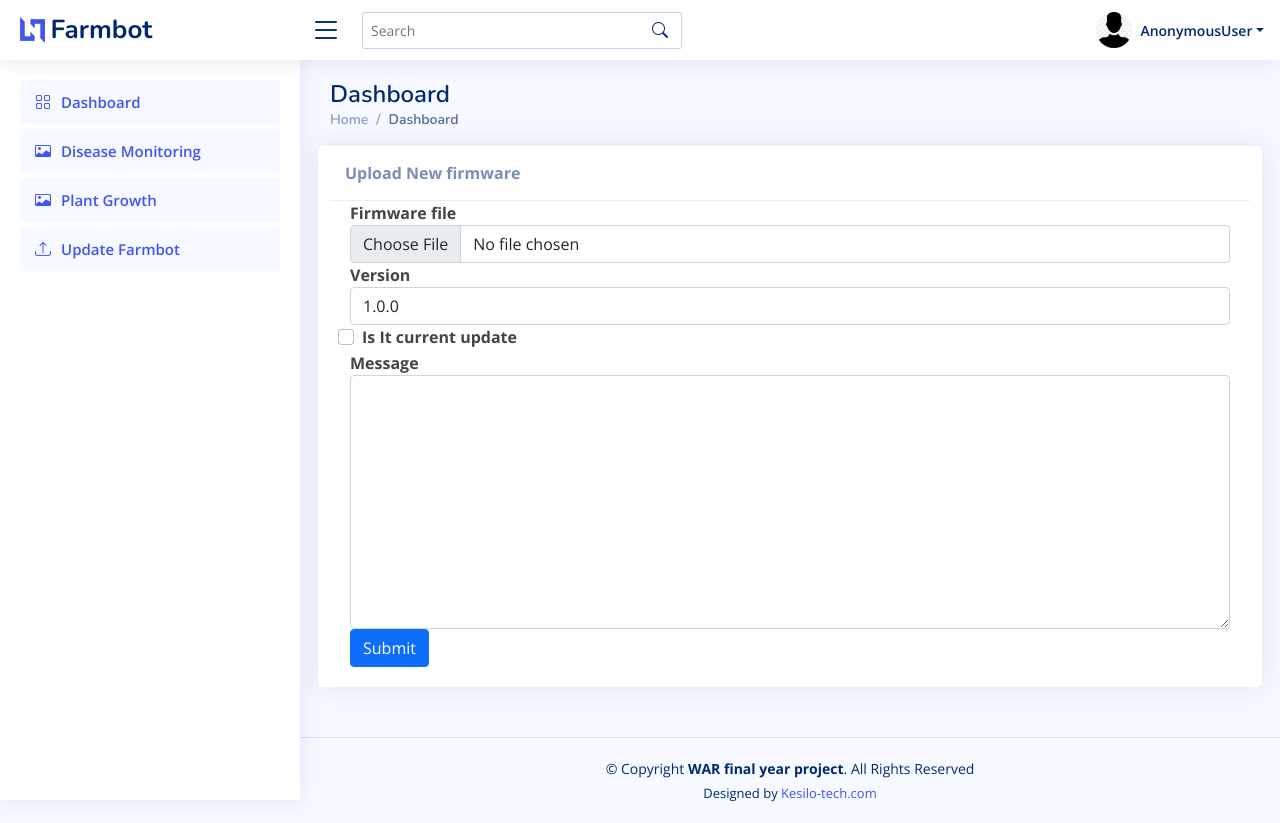
After one commit to babskevon/precision-agriculture-farmbot, a Django app: page /upload-update/ in a window 1280 px wide. The commit adds this page. Run offline with Django 3.2, Linux system fonts and the light colour scheme; some libraries are stand-ins or nearby versions.

Commit message:
upload firmware

```diff
--- /dev/null
+++ b/API/form.py
@@ -0,0 +1,7 @@
+from django import forms
+from API.models import FileUpdate
+
+class UploadForm(forms.ModelForm):
+    class Meta:
+        model = FileUpdate
+        fields = "__all__"
--- a/API/models.py
+++ b/API/models.py
@@ -31,3 +31,11 @@ class Command(models.Model):
 	cmd = models.BooleanField(default=False)
 	mH = models.CharField(max_length=10,blank=True, default=80.0)
 	mL = models.CharField(max_length=10, blank=True,default=30.0)
+
+
+class FileUpdate(models.Model):
+	file = models.FileField(upload_to='updates')
+	created_at = models.DateTimeField(auto_now=True)
+	current_update = models.BooleanField(default=False)
+	version = models.CharField(default='1.0.0',max_length=20)
+	message = models.TextField(blank=True, null=True)
--- a/API/templates/base.html
+++ b/API/templates/base.html
@@ -147,6 +147,12 @@
         </a>
       </li>
 
+      <li class="nav-item">
+        <a href="{% url 'upload-update' %}" class="nav-link">
+          <i class="bi bi-upload"></i><span>Update Farmbot</span>
+        </a>
+      </li>
+
     </ul>
 
   </aside><!-- End Sidebar-->
--- /dev/null
+++ b/API/templates/upload.html
@@ -0,0 +1,41 @@
+{% extends 'base.html' %}
+{% load static widget_tweaks %}
+
+
+{% block content %}
+<div class="row row-no-gutters">
+    <div class="card">
+        <div class="card-header">
+            <b>Upload New firmware</b>
+        </div>
+        <div class="card-body">
+            <form method="post" enctype="multipart/form-data">
+                {% csrf_token %}
+                <div class="row">
+                    <div class="col-md-12 form-group">
+                        <label for=""><b>Firmware file</b></label>
+                        {{form.file|add_class:"form-control"}}
+                    </div>
+                    <div class="col-md-12 form-group">
+                        <label for=""><b>Version</b></label>
+                        {{form.version|add_class:"form-control"}}
+                    </div>
+                    <div class="col-md-12 form-check">
+                        <label for=""><b>Is It current update</b></label>
+                        {{form.current_update|add_class:"form-check-input"}}
+                    </div>
+                    <div class="col-md-12 form-group">
+                        <label for=""><b>Message</b></label>
+                        {{form.message|add_class:"form-control"}}
+                    </div>
+
+                    <div class="col-md-12 form-group">
+                        <button type="submit" class="btn btn-primary">Submit</button>
+                    </div>
+                </div>
+
+            </form>
+        </div>
+    </div>
+</div>
+{% endblock  %}
--- a/API/urls.py
+++ b/API/urls.py
@@ -1,6 +1,6 @@
 from django.contrib import admin
 from django.urls import path, include
-from API.views import TestView, IndexView, Login,ImageUpload,Signout, Photos, Irrigate,PlantHeight,Growth
+from API.views import TestView, IndexView, Login,ImageUpload,Signout, Photos, Irrigate,PlantHeight,Growth, UploadFileView, UpdateFirmwareView
 
 urlpatterns = [
     path('', IndexView.as_view(), name='home'),
@@ -12,4 +12,6 @@ urlpatterns = [
     path('garden/',Photos.as_view(),name='photos'),
     path('irrigate/',Irrigate.as_view(), name='irrigate'),
     path('plant-growth/',Growth.as_view(),name='growth'),
+    path('upload-update/',UploadFileView.as_view(),name='upload-update'),
+    path('get-file/',UpdateFirmwareView.as_view(),name='get-file'),
 ]
--- a/API/views.py
+++ b/API/views.py
@@ -8,7 +8,41 @@ from django.http import HttpResponse
 from django.contrib.auth import login, authenticate,get_user_model, logout
 from API.ai import predict
 from API.plant import get_image
+from django.urls import reverse
 import json
+from API.form import UploadForm
+from API.models import FileUpdate
+from django.shortcuts import get_object_or_404
+
+class UpdateFirmwareView(View):
+	def get(self, request, *args, **kwargs):
+		files = FileUpdate.objects.order_by('-id').first()
+		if files:
+			file_object = get_object_or_404(FileUpdate, id=files.id)
+			file_data = file_object.file
+			response = HttpResponse(file_data, content_type='application/octet-stream')
+			response['Content-Disposition'] = 'attachment; filename="%s"' % 'test.json'
+			return response
+		else:
+			return HttpResponse("No current file")
+
+class UploadFileView(View):
+	def get(self, request):
+		data = {
+			'form': UploadForm()
+		}
+		return render(request, 'upload.html', data)
+	def post(self, request):
+		form = UploadForm(request.POST, request.FILES)
+		if form.is_valid():
+			form.save()
+			return redirect(reverse('upload-update'))
+		else:
+			data = {
+				'form': form
+			}
+			return render(request, 'upload.html', data)
+
 class Irrigate(View):
 	def get(self,request):
 		datas = Command.objects.get(id=1)
--- a/hybrid/settings.py
+++ b/hybrid/settings.py
@@ -45,7 +45,7 @@ SECRET_KEY = 'dvcx_%ok5gmx!+vgs1gh_glji=r)8*_pnp@8w27=nbd=2&h!2i'
 # SECURITY WARNING: don't run with debug turned on in production!
 DEBUG = True
 
-ALLOWED_HOSTS = ['83.229.82.211','0.0.0.0']
+ALLOWED_HOSTS = ['83.229.82.211','0.0.0.0','127.0.0.1']
 
 
 # Application definition
@@ -57,6 +57,7 @@ INSTALLED_APPS = [
     'django.contrib.sessions',
     'django.contrib.messages',
     'django.contrib.staticfiles',
+    "widget_tweaks",
     'rest_framework',
     'API',
 ]
--- a/requirements.txt
+++ b/requirements.txt
@@ -12,6 +12,7 @@ distlib==0.3.6
 dj-database-url==2.0.0
 Django==3.2.5
 django-heroku==0.3.1
+django-widget-tweaks==1.4.12
 djangorestframework==3.14.0
 etils==1.3.0
 filelock==3.12.0
@@ -53,7 +54,7 @@ sqlparse==0.4.1
 tensorboard==2.11.0
 tensorboard-data-server==0.6.1
 tensorboard-plugin-wit==1.8.1
-tensorflow
+tensorflow==2.11.0
 tensorflow-datasets==4.7.0
 tensorflow-estimator==2.11.0
 tensorflow-hub==0.12.0
```
Also changed, not shown: media/updates/package.json (added, +48 -0 lines), API/migrations/0014_auto_20230716_1341.py (added), API/migrations/0015_fileupdate_message.py (added), API/migrations/0016_fileupdate_version.py (added), db.sqlite3, 3 other files.
